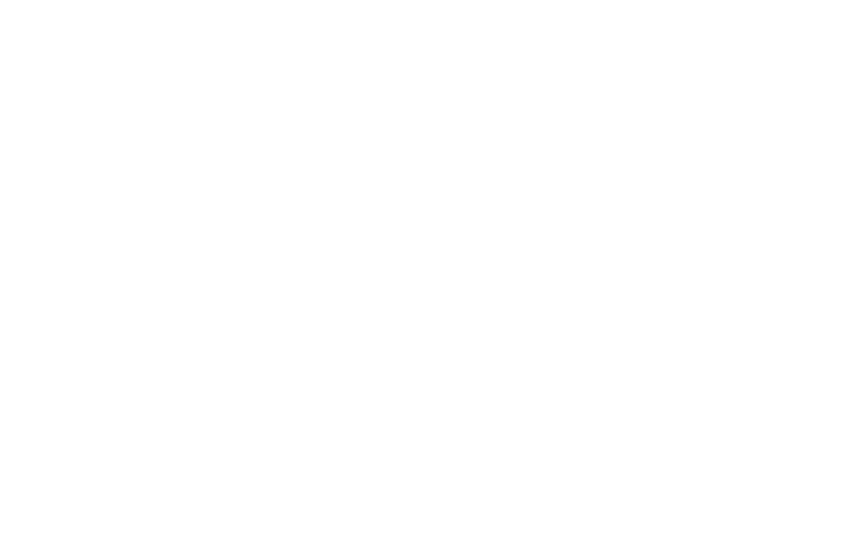
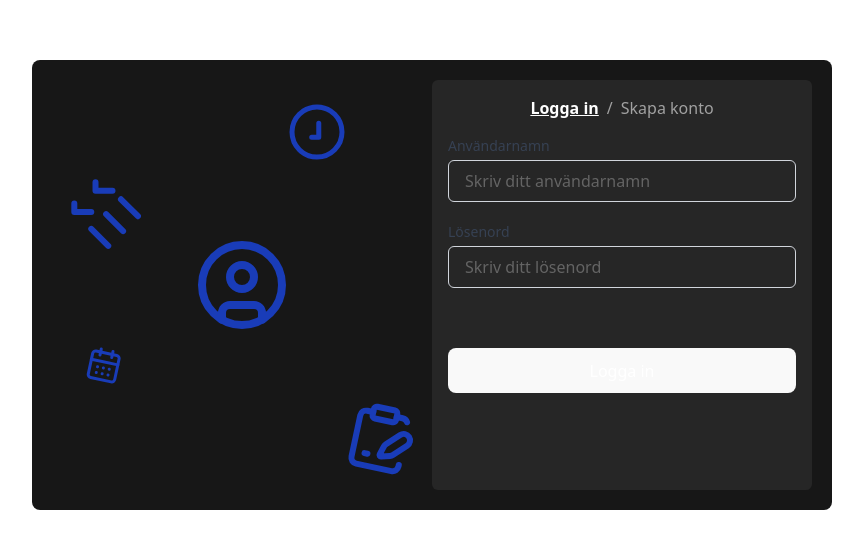
Before and after one commit to ArvidAlund/frontend-2-grupp-11, a React (Vite) app: page / in a window 1280 px wide. Shown: the part 147-696 px from the top of the page, without its empty margins (208-1071 px from the left). Built offline with nearby package versions, Linux system fonts and the light colour scheme.

Commit message:
mainpage styling update. added login register component

```diff
--- a/src/pages/signUp.jsx
+++ b/src/components/loginRegister/login.jsx
@@ -1,22 +1,22 @@
 import { Link } from "react-router-dom";
+import { loginUser } from "../../lib/auth";
 import { useState } from "react";
-import { createUser } from "../lib/auth";
 
-const SignUp = () => {
+const Login = () => {
   const [error, setError] = useState(null);
   const [loading, setLoading] = useState(false);
   const [username, setUsername] = useState("");
   const [password, setPassword] = useState("");
 
-  const trySignUp = (event) => {
+  const tryLogin = async (event) => {
     event.preventDefault();
     setLoading(true);
     setError(null);
 
-    const result = createUser(username, password);
+    const result = loginUser({ username, password });
 
-    if (result.success) {
-        window.location.href = "/";
+    if (result.loggedIn) {
+      window.location.href = "/";
     } else {
       setError(result.message);
     }
@@ -24,12 +24,8 @@
   };
 
   return (
-    <div className="flex flex-1 items-center justify-center">
-      <div className="w-full max-w-md bg-white rounded-lg shadow-lg p-8">
-        <h2 className="text-2xl font-bold text-center text-gray-800 mb-6">
-          Skapa konto
-        </h2>
-        <form className="space-y-5" onSubmit={trySignUp}>
+      <div className="w-full">
+        <form className="space-y-5 [&>div>input]:text-neutral-400" onSubmit={tryLogin}>
           <div>
             <label
               htmlFor="username"
@@ -43,10 +39,10 @@
               name="username"
               value={username}
               onChange={(e) => setUsername(e.target.value)}
-              className={`w-full px-4 py-2 border rounded-md focus:ring-2 focus:ring-blue-500 focus:outline-none text-black ${
+              className={`w-full px-4 py-2 border rounded-md focus:ring-2 focus:border-transparent focus:ring-green-400 focus:outline-none ${
                 error ? "border-red-500" : "border-gray-300"
               }`}
-              placeholder="Välj ditt användarnamn"
+              placeholder="Skriv ditt användarnamn"
               required
             />
           </div>
@@ -63,30 +59,24 @@
               name="password"
               value={password}
               onChange={(e) => setPassword(e.target.value)}
-              className={`w-full px-4 py-2 border rounded-md focus:ring-2 focus:ring-blue-500 focus:outline-none text-black border-gray-300
-              `}
-              placeholder="Välj ditt lösenord"
+              className={`w-full px-4 py-2 border rounded-md focus:ring-2 focus:border-transparent focus:ring-green-400 focus:outline-none ${
+                error ? "border-red-500" : "border-gray-300"
+              }`}
+              placeholder="Skriv ditt lösenord"
               required
             />
           </div>
           <button
             type="submit"
             disabled={loading}
-            className="w-full bg-blue-600 text-white py-2 px-4 rounded-md hover:bg-blue-700 transition-colors disabled:opacity-50 disabled:cursor-not-allowed"
+            className="w-full bg-blue-600 text-white py-2 px-4 rounded-md hover:bg-blue-700 transition-colors disabled:opacity-50 disabled:cursor-not-allowed mt-10"
           >
-            {loading ? "Skapar konto..." : "Skapa konto"}
+            {loading ? "Loggar in..." : "Logga in"}
           </button>
         </form>
-        <p className="text-sm text-gray-600 text-center mt-4">
-          Har du redan ett konto?{" "}
-          <Link to="/login" className="text-blue-600 hover:underline">
-            Logga in
-          </Link>
-        </p>
         {error && <p className="text-red-600 text-center mt-4">{error}</p>}
       </div>
-    </div>
   );
 };
 
-export default SignUp;
+export default Login;
--- /dev/null
+++ b/src/components/loginRegister/loginRegister.jsx
@@ -0,0 +1,32 @@
+import { useState } from "react"
+import Login from "./login.jsx"
+import Register from "./register.jsx";
+
+
+const LoginLogout = () => {
+    const [showLogin, setShowLogin] = useState(true);
+    return (
+        <div className="w-full p-4 flex flex-col gap-4 justify-center items-center">
+            <div>
+                <p className="text-neutral-400">
+                    <span
+                    className={`${showLogin ? "underline font-semibold  text-white select-none" : "cursor-pointer"} mr-2`}
+                    onClick={() => setShowLogin(true)}
+                    >Logga in</span>
+                    /
+                    <span
+                    className={`${!showLogin ? "underline font-semibold text-white select-none" : "cursor-pointer"} ml-2`}
+                    onClick={() => setShowLogin(false)}
+                    >Skapa konto</span>
+                </p>
+            </div>
+            {showLogin ? (
+                <Login />
+            ) : (
+                <Register />
+            )}
+        </div>
+    );
+}
+
+export default LoginLogout;
--- a/src/pages/login.jsx
+++ b/src/components/loginRegister/register.jsx
@@ -1,22 +1,22 @@
 import { Link } from "react-router-dom";
-import { loginUser } from "../lib/auth";
 import { useState } from "react";
+import { createUser } from "../../lib/auth";
 
-const Login = () => {
+const Register = () => {
   const [error, setError] = useState(null);
   const [loading, setLoading] = useState(false);
   const [username, setUsername] = useState("");
   const [password, setPassword] = useState("");
 
-  const tryLogin = async (event) => {
+  const trySignUp = (event) => {
     event.preventDefault();
     setLoading(true);
     setError(null);
 
-    const result = loginUser({ username, password });
+    const result = createUser(username, password);
 
-    if (result.loggedIn) {
-      window.location.href = "/";
+    if (result.success) {
+        window.location.href = "/";
     } else {
       setError(result.message);
     }
@@ -24,12 +24,9 @@
   };
 
   return (
-    <div className="flex flex-1 items-center justify-center">
-      <div className="w-full max-w-md bg-white rounded-lg shadow-lg p-8">
-        <h2 className="text-2xl font-bold text-center text-gray-800 mb-6">
-          Logga in
-        </h2>
-        <form className="space-y-5" onSubmit={tryLogin}>
+
+      <div className="w-full">
+        <form className="space-y-5 [&>div>input]:text-neutral-400" onSubmit={trySignUp}>
           <div>
             <label
               htmlFor="username"
@@ -43,10 +40,10 @@
               name="username"
               value={username}
               onChange={(e) => setUsername(e.target.value)}
-              className={`w-full px-4 py-2 border rounded-md focus:ring-2 focus:ring-blue-500 focus:outline-none text-black ${
+              className={`w-full px-4 py-2 border rounded-md focus:ring-2 focus:border-transparent focus:ring-green-400 focus:outline-none ${
                 error ? "border-red-500" : "border-gray-300"
               }`}
-              placeholder="Skriv ditt användarnamn"
+              placeholder="Välj ditt användarnamn"
               required
             />
           </div>
@@ -63,31 +60,24 @@
               name="password"
               value={password}
               onChange={(e) => setPassword(e.target.value)}
-              className={`w-full px-4 py-2 border rounded-md focus:ring-2 focus:ring-blue-500 focus:outline-none text-black ${
+              className={`w-full px-4 py-2 border rounded-md focus:ring-2 focus:border-transparent focus:ring-green-400 focus:outline-none ${
                 error ? "border-red-500" : "border-gray-300"
               }`}
-              placeholder="Skriv ditt lösenord"
+              placeholder="Välj ditt lösenord"
               required
             />
           </div>
           <button
             type="submit"
             disabled={loading}
-            className="w-full bg-blue-600 text-white py-2 px-4 rounded-md hover:bg-blue-700 transition-colors disabled:opacity-50 disabled:cursor-not-allowed"
+            className="w-full bg-blue-600 text-white py-2 px-4 rounded-md hover:bg-blue-700 transition-colors disabled:opacity-50 disabled:cursor-not-allowed mt-10"
           >
-            {loading ? "Loggar in..." : "Logga in"}
+            {loading ? "Skapar konto..." : "Skapa konto"}
           </button>
         </form>
-        <p className="text-sm text-gray-600 text-center mt-4">
-          Har du inget konto?{" "}
-          <Link to="/signup" className="text-blue-600 hover:underline">
-            Skapa konto
-          </Link>
-        </p>
         {error && <p className="text-red-600 text-center mt-4">{error}</p>}
       </div>
-    </div>
   );
 };
 
-export default Login;
+export default Register;
--- a/src/main.jsx
+++ b/src/main.jsx
@@ -4,9 +4,7 @@
 import Home from './pages/home.jsx'
 import Todos from './pages/todos.jsx'
 import Habits from './pages/habits.jsx'
-import Login from './pages/login.jsx'
 import EventPlanner from './pages/EventPlanner.jsx'
-import SignUp from './pages/signUp.jsx'
 import Header from './components/header.jsx'
 
 createRoot(document.getElementById('root')).render(
@@ -17,8 +15,6 @@
       <Route path="/todos" element={<Todos />} />
       <Route path="/habits" element={<Habits />} />
       <Route path="/event-planner" element={<EventPlanner />} />
-      <Route path='/login' element={<Login />} />
-      <Route path='/signup' element={<SignUp />} />
     </Routes>
   </BrowserRouter>
 )
--- a/src/pages/home.jsx
+++ b/src/pages/home.jsx
@@ -1,8 +1,44 @@
-
+import { useState, useEffect } from "react";
+import { isUserLoggedIn } from "../lib/auth";
+import { CalendarDays, CircleCheck, CircleUser, ClipboardPenLine, ListChecks } from "lucide-react";
+import LoginRegister from "../components/loginRegister/loginRegister";
 
 const Home = () => {
+  const [userId, setUserId] = useState(null);
+  const [loading, setLoading] = useState(true);
+
+  useEffect(() => {
+    const checkUserStatus = () => {
+      const res = isUserLoggedIn();
+      if (res.valid) {
+        setUserId(res.id);
+      }
+      setLoading(false);
+    };
+    checkUserStatus();
+  }, []);
+
+  if (loading) {
+    return <div>Loading...</div>;
+  }
+
   return (
-    <div></div>
+    <section className="min-h-[94vh] flex justify-center md:items-center">
+      {!userId && (
+        <div className="md:grid md:grid-cols-2 md:w-2/3 aspect-video md:bg-neutral-900 md:p-5 md:rounded-lg items-center w-[95vw] md:max-w-200 md:max-h-300">
+          <div className="relative *:text-blue-800 *:absolute w-full md:h-full h-1/3">
+            <CircleUser className="top-1/2 left-1/2 -translate-1/2 scale-400" />
+            <CircleCheck className="left-2/3 top-10 scale-250 -rotate-45"/>
+            <ListChecks className="left-10 top-30 scale-300 rotate-45"/>
+            <CalendarDays className="left-10 top-2/3 scale-150 rotate-12"/>
+            <ClipboardPenLine className="right-10 bottom-10 scale-300 rotate-12"/>
+          </div>
+          <div className="bg-neutral-800 rounded-md w-full h-full">
+            <LoginRegister />
+          </div>
+        </div>
+      )}
+    </section>
   )
 };
 
```
